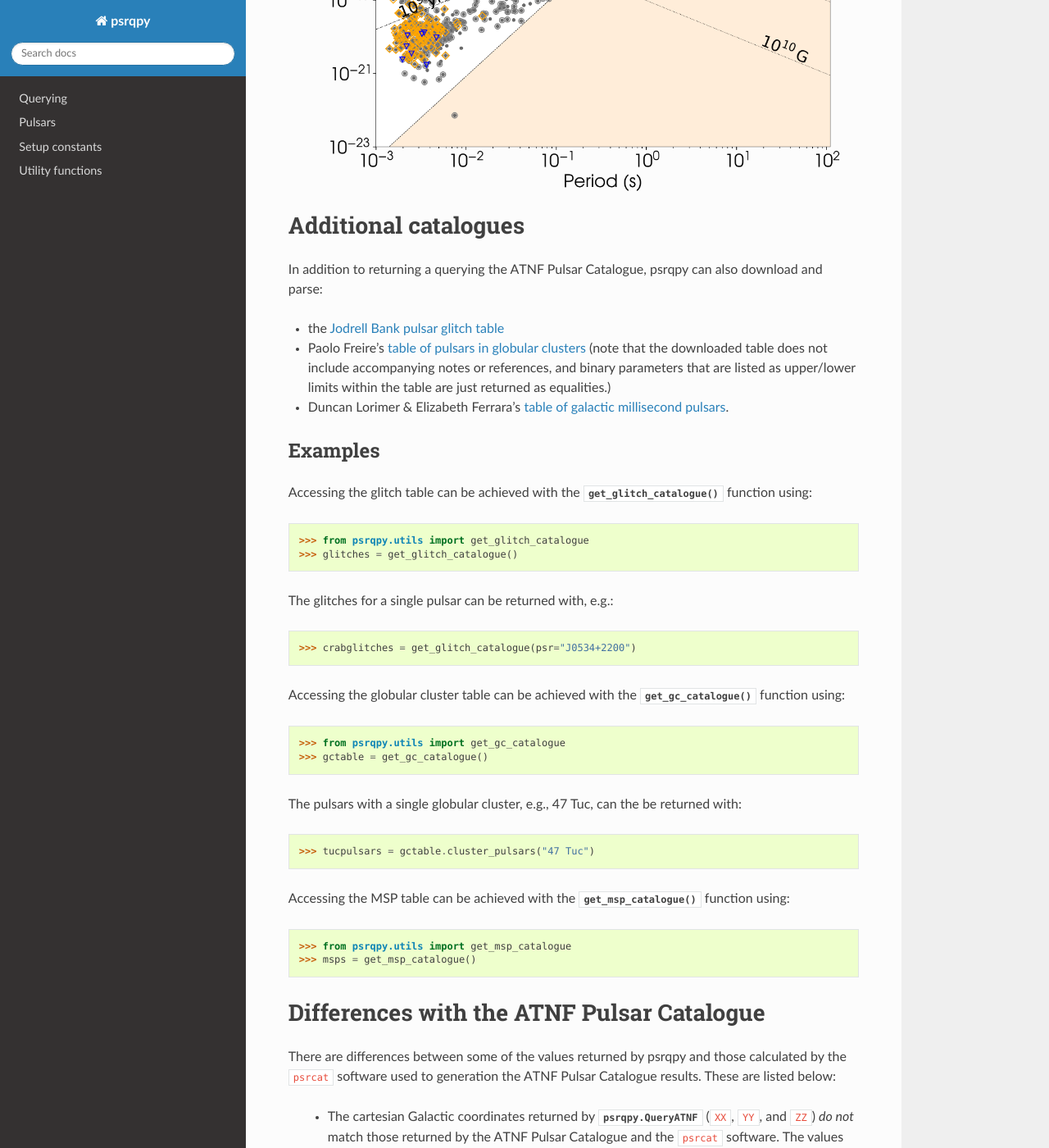
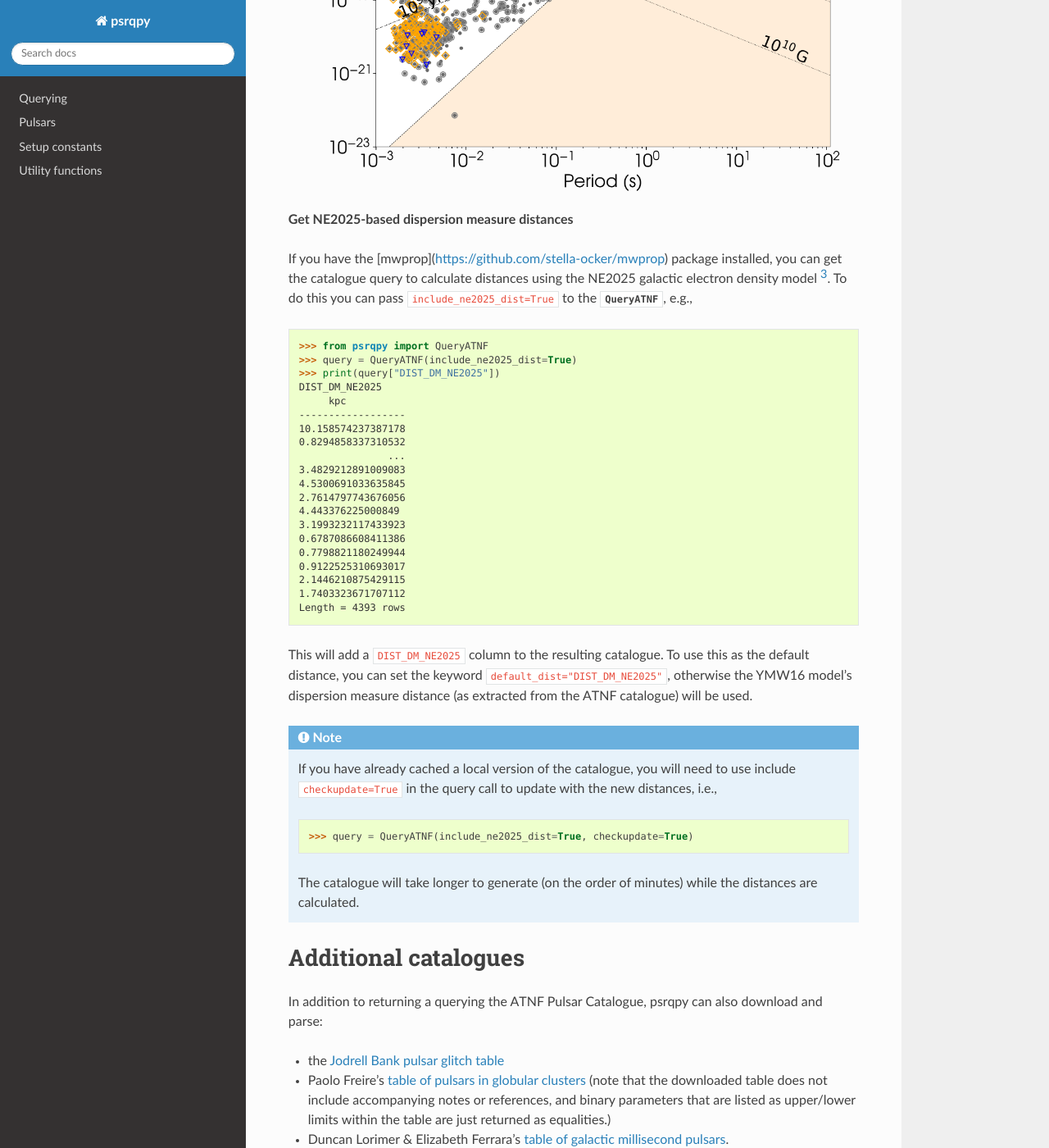
Before and after one commit to mattpitkin/psrqpy, a Sphinx documentation site: the page built from docs/source/index.rst, in a window 1280 px wide and 1400 px high, scrolled down 6671 px. Shown: the whole window at 82% size. Built offline with Sphinx 7.4.7 and the Read the Docs theme 3.1.0, drawn with Linux system fonts in a browser that asks for light colours; the version number could not be read and is left out; some of the changed text lies outside the part shown.

Commit message:
Update docs with info on NE2025 model

```diff
--- a/docs/source/index.rst
+++ b/docs/source/index.rst
@@ -272,6 +272,45 @@ where this shows all pulsar types and pulsars in supernova remnants, to give
 .. figure::  images/ppdot.png
    :align:   center
 
+**Get NE2025-based dispersion measure distances**
+
+If you have the [mwprop](https://github.com/stella-ocker/mwprop) package installed, you can get the
+catalogue query to calculate distances using the NE2025 galactic electron density model [3]_. To do
+this you can pass ``include_ne2025_dist=True`` to the :class:`~psrqpy.search.QueryATNF`, e.g.,
+
+    >>> from psrqpy import QueryATNF
+    >>> query = QueryATNF(include_ne2025_dist=True)
+    >>> print(query["DIST_DM_NE2025"])
+    DIST_DM_NE2025
+         kpc
+    ------------------
+    10.158574237387178
+    0.8294858337310532
+                   ...
+    3.4829212891009083
+    4.5300691033635845
+    2.7614797743676056
+    4.443376225000849
+    3.1993232117433923
+    0.6787086608411386
+    0.7798821180249944
+    0.9122525310693017
+    2.1446210875429115
+    1.7403323671707112
+    Length = 4393 rows
+
+This will add a ``DIST_DM_NE2025`` column to the resulting catalogue. To use this as the default
+distance, you can set the keyword ``default_dist="DIST_DM_NE2025"``, otherwise the YMW16 model's
+dispersion measure distance (as extracted from the ATNF catalogue) will be used.
+
+.. note::
+    If you have already cached a local version of the catalogue, you will need to use include
+    ``checkupdate=True`` in the query call to update with the new distances, i.e.,
+
+        >>> query = QueryATNF(include_ne2025_dist=True, checkupdate=True)
+
+    The catalogue will take longer to generate (on the order of minutes) while the distances are
+    calculated.
 
 Additional catalogues
 =====================
@@ -417,3 +456,5 @@ References
 
 .. [2] `Harrison, Lyne & Anderson <https://ui.adsabs.harvard.edu/?#abs/1993MNRAS.261..113H>`_,
  *MNRAS*, **261**, 113-124 (1993)
+
+.. [3] Ocker & Cordes, *ApJ*, **1002**, 3 (2026), `arXiv:2602.11838 <https://arxiv.org/abs/2602.11838>`_
```
